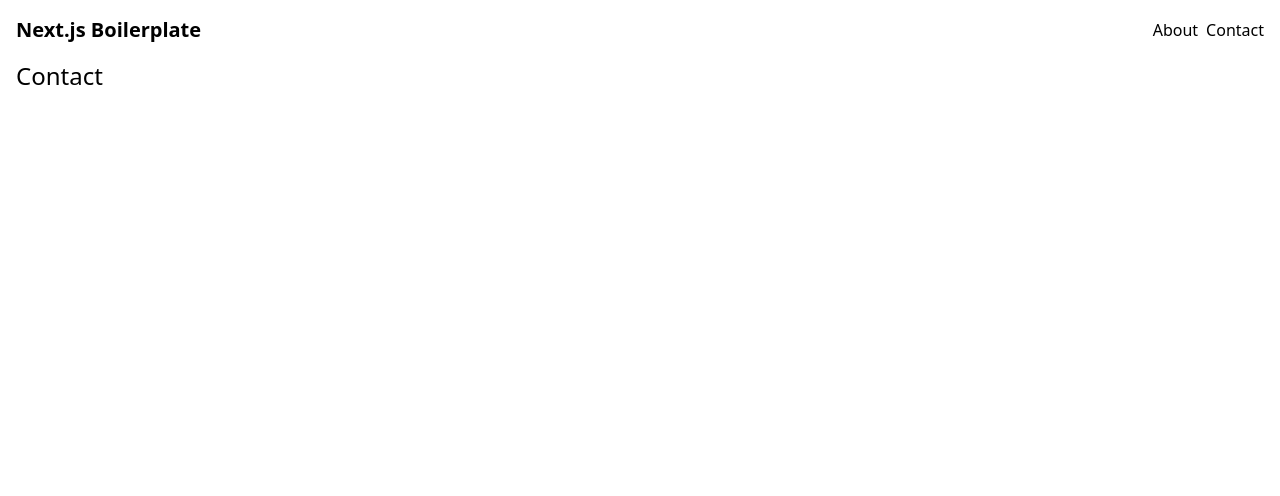
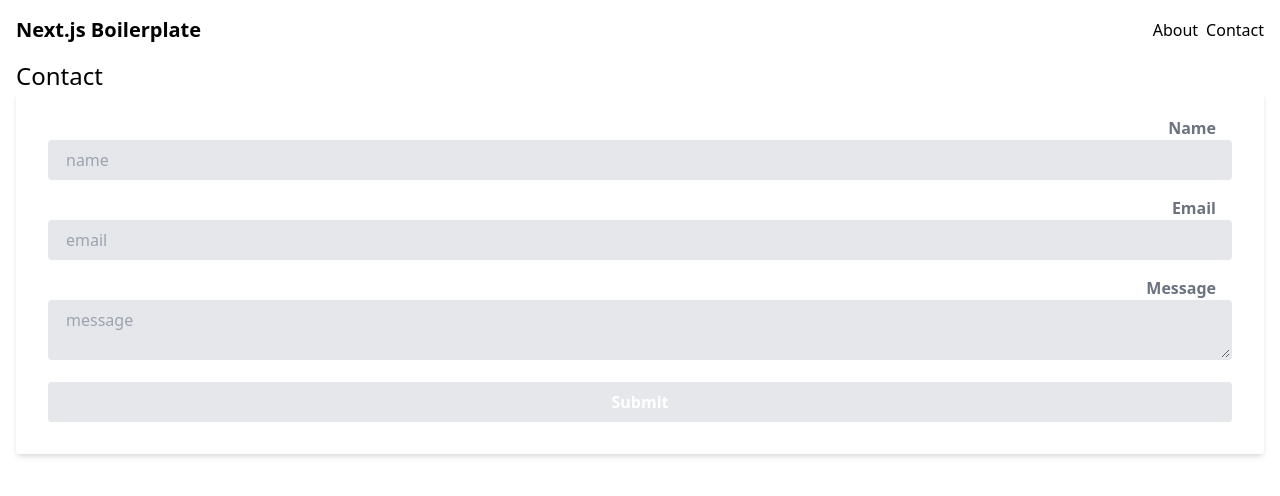
Before and after one commit to henryowens/next-boilerplate, a Next.js app: page /contact in a window 1280 px wide. Shown: the top 496 px of the page. Built offline with nearby package versions, Linux system fonts and the light colour scheme.

Commit message:
Adding basic form

```diff
--- a/package.json
+++ b/package.json
@@ -15,11 +15,13 @@
     "autoprefixer": "10.4.14",
     "eslint": "8.40.0",
     "eslint-config-next": "13.4.1",
+    "formik": "^2.2.9",
     "next": "13.4.1",
     "postcss": "8.4.23",
     "react": "18.2.0",
     "react-dom": "18.2.0",
     "tailwindcss": "3.3.2",
-    "typescript": "5.0.4"
+    "typescript": "5.0.4",
+    "yup": "^1.1.1"
   }
 }
--- /dev/null
+++ b/src/components/Button.tsx
@@ -0,0 +1,11 @@
+import { ButtonHTMLAttributes } from "react";
+
+interface ButtonProps extends ButtonHTMLAttributes<HTMLButtonElement> {}
+
+const classes =
+  "bg-gray-200 appearance-none border-2 border-gray-200 rounded w-full py-2 px-4 text-gray-700 leading-tight focus:outline-none focus:bg-white focus:border-purple-500";
+const Button: React.FC<ButtonProps> = ({ className, ...props }) => (
+  <button className={`${classes} ${className}`} {...props} />
+);
+
+export default Button;
--- /dev/null
+++ b/src/components/Input.tsx
@@ -0,0 +1,11 @@
+import { InputHTMLAttributes } from "react";
+
+interface InputProps extends InputHTMLAttributes<HTMLInputElement> {}
+
+const classes =
+  "bg-gray-200 appearance-none border-2 border-gray-200 rounded w-full py-2 px-4 text-gray-700 leading-tight focus:outline-none focus:bg-white focus:border-purple-500";
+const Input: React.FC<InputProps> = ({ className, ...props }) => (
+  <input className={`${classes} ${className}`} {...props} />
+);
+
+export default Input;
--- /dev/null
+++ b/src/components/Textarea.tsx
@@ -0,0 +1,11 @@
+import { TextareaHTMLAttributes } from "react";
+
+interface TextareaProps extends TextareaHTMLAttributes<HTMLTextAreaElement> {}
+
+const classes =
+  "bg-gray-200 appearance-none border-2 border-gray-200 rounded w-full py-2 px-4 text-gray-700 leading-tight focus:outline-none focus:bg-white focus:border-purple-500";
+const Textarea: React.FC<TextareaProps> = ({ className, ...props }) => (
+  <textarea className={`${classes} ${className}`} {...props} />
+);
+
+export default Textarea;
--- a/src/pages/contact.tsx
+++ b/src/pages/contact.tsx
@@ -1,6 +1,107 @@
+import { Field, FieldProps, Form, Formik, FormikHandlers } from "formik";
+import dynamic from "next/dynamic";
+import * as yup from "yup";
+
+const Button = dynamic(() => import("@/components/Button"));
+const Input = dynamic(() => import("@/components/Input"));
+const Textarea = dynamic(() => import("@/components/Textarea"));
+
+interface FormComponentProps {
+  value: string;
+  onChange: FormikHandlers["handleChange"];
+  id: string;
+  name: string;
+  className?: string;
+}
+
+type FormConfig = Record<
+  string,
+  {
+    component: (props: FormComponentProps) => JSX.Element;
+    label: string;
+  }
+>;
+
+const formConfig: FormConfig = {
+  name: {
+    component: (props) => <Input type="text" placeholder="name" {...props} />,
+    label: "Name",
+  },
+  email: {
+    component: (props) => <Input type="email" placeholder="email" {...props} />,
+    label: "Email",
+  },
+  message: {
+    component: (props) => <Textarea placeholder="message" {...props} />,
+    label: "Message",
+  },
+};
+
 const Contact: React.FC = () => (
   <main>
     <h1 className="text-2xl">Contact</h1>
+
+    <Formik
+      initialValues={{
+        name: "",
+        email: "",
+        message: "",
+      }}
+      onSubmit={(data, { setSubmitting }) => {
+        console.log(data);
+        setSubmitting(false);
+      }}
+      validationSchema={yup.object().shape({
+        name: yup.string().required("Required"),
+        email: yup.string().email("Invalid email address").required("Required"),
+        message: yup.string().required("Required"),
+      })}
+    >
+      {(state) => (
+        <Form className="bg-white shadow-md rounded px-8 pt-6 pb-8 mb-4 flex gap-3 flex-col">
+          {Object.keys(state.initialValues).map(
+            (name, i) =>
+              formConfig.hasOwnProperty(name) && (
+                <Field name={name} key={i}>
+                  {({
+                    field,
+                    form,
+                  }: FieldProps<typeof state.initialValues>) => (
+                    <span>
+                      <label
+                        className={`block text-gray-500 font-bold md:text-right mb-1 md:mb-0 pr-4`}
+                        htmlFor={name}
+                      >
+                        {formConfig[name].label}
+                      </label>
+                      {formConfig[name].component({
+                        value: field.value[name],
+                        onChange: field.onChange,
+                        id: name.toString(),
+                        ...(!!form.errors[name] &&
+                          !!form.touched[name] && {
+                            className: "text-red-500 border-red-500",
+                          }),
+                        name,
+                      })}
+                      <p className="mb-1 text-red-500">
+                        {form.errors[name]?.toString()}
+                      </p>
+                    </span>
+                  )}
+                </Field>
+              )
+          )}
+          <Button
+            className="bg-blue-500 hover:bg-blue-700 text-white font-bold py-2 px-4 rounded"
+            disabled={state.isSubmitting}
+            type="submit"
+          >
+            Submit
+          </Button>
+        </Form>
+      )}
+    </Formik>
   </main>
 );
 
--- a/tailwind.config.ts
+++ b/tailwind.config.ts
@@ -1,6 +1,6 @@
 import { Config } from "tailwindcss";
 
-module.exports = <Config>{
+const config = <Config>{
   content: ["./src/**/*.{js,ts,jsx,tsx,mdx}"],
   theme: {
     extend: {
@@ -13,3 +13,5 @@ module.exports = <Config>{
   },
   plugins: [],
 };
+
+export default config;
```
Also changed, not shown: globals.d.ts (added, +11 -0 lines), tsconfig.json (+7 -1 lines), 1 other file (tests, documents, lock files or other folders).
